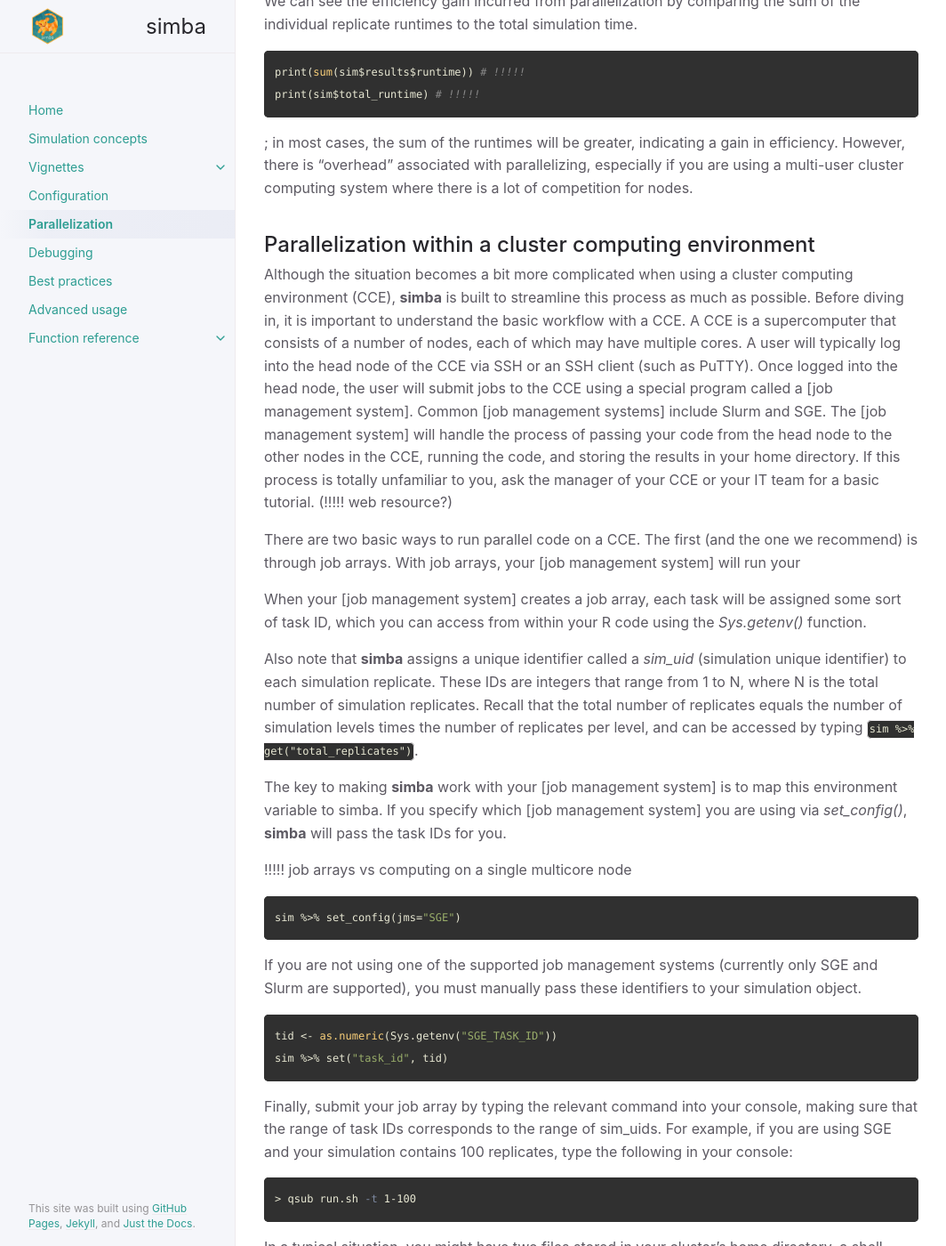
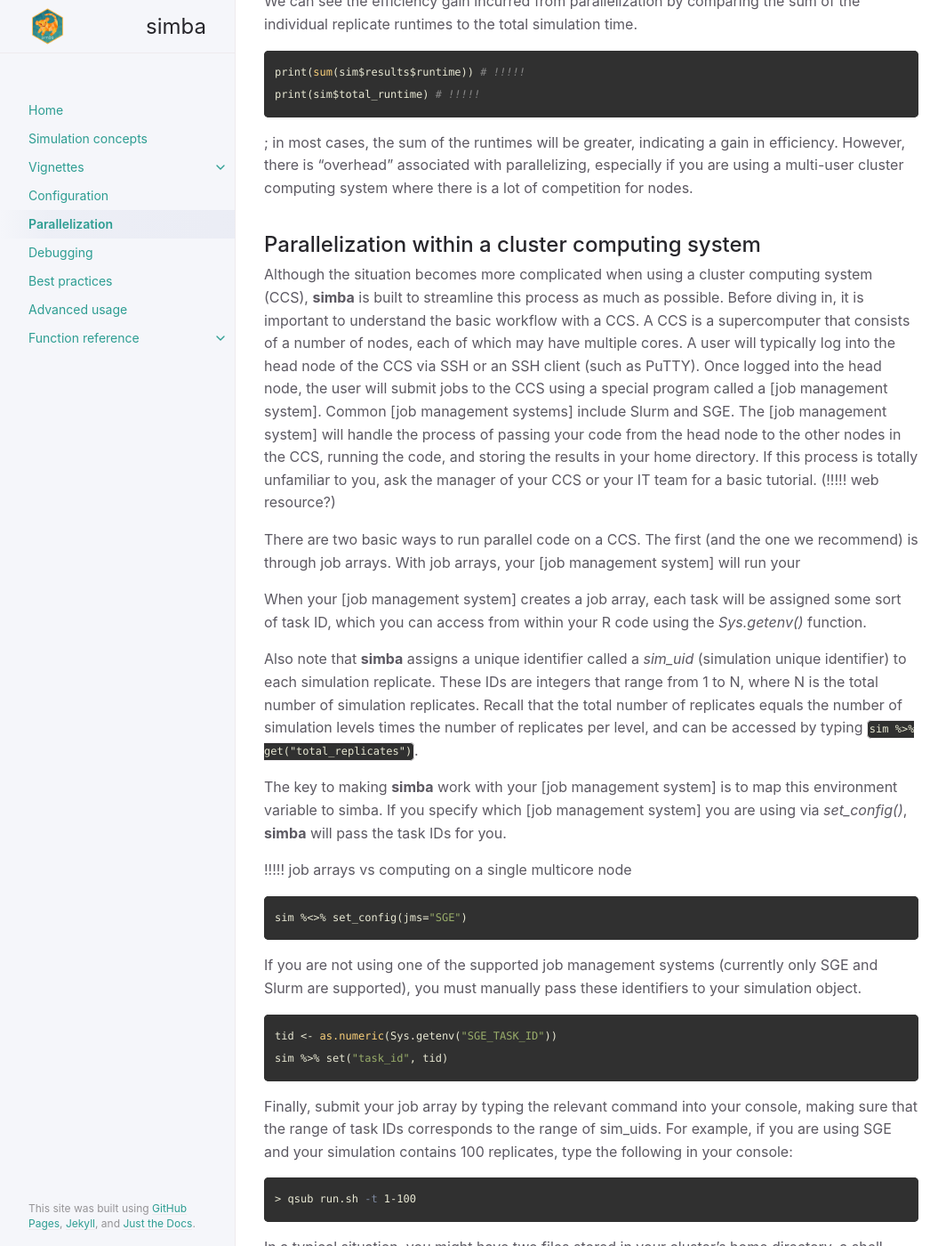
Before and after one commit to Avi-Kenny/SimEngine, a Jekyll site: the page built from docs/docs/parallelization.md, in a window 1280 px wide and 1400 px high, scrolled down 2247 px. Shown: the whole window at 89% size, without its empty margins (107-1171 px from the left). Built offline with Jekyll 4.4.1, drawn with Linux system fonts in a browser that asks for light colours.

Commit message:
Updated docs

````diff
--- a/docs/docs/parallelization.md
+++ b/docs/docs/parallelization.md
@@ -83,11 +83,11 @@ print(sim$total_runtime) # !!!!!
 
 ; in most cases, the sum of the runtimes will be greater, indicating a gain in efficiency. However, there is "overhead" associated with parallelizing, especially if you are using a multi-user cluster computing system where there is a lot of competition for nodes.
 
-## Parallelization within a cluster computing environment
+## Parallelization within a cluster computing system
 
-Although the situation becomes a bit more complicated when using a cluster computing environment (CCE), **simba** is built to streamline this process as much as possible. Before diving in, it is important to understand the basic workflow with a CCE. A CCE is a supercomputer that consists of a number of nodes, each of which may have multiple cores. A user will typically log into the head node of the CCE via SSH or an SSH client (such as PuTTY). Once logged into the head node, the user will submit jobs to the CCE using a special program called a [job management system]. Common [job management systems] include Slurm and SGE. The [job management system] will handle the process of passing your code from the head node to the other nodes in the CCE, running the code, and storing the results in your home directory. If this process is totally unfamiliar to you, ask the manager of your CCE or your IT team for a basic tutorial. (!!!!! web resource?)
+Although the situation becomes more complicated when using a cluster computing system (CCS), **simba** is built to streamline this process as much as possible. Before diving in, it is important to understand the basic workflow with a CCS. A CCS is a supercomputer that consists of a number of nodes, each of which may have multiple cores. A user will typically log into the head node of the CCS via SSH or an SSH client (such as PuTTY). Once logged into the head node, the user will submit jobs to the CCS using a special program called a [job management system]. Common [job management systems] include Slurm and SGE. The [job management system] will handle the process of passing your code from the head node to the other nodes in the CCS, running the code, and storing the results in your home directory. If this process is totally unfamiliar to you, ask the manager of your CCS or your IT team for a basic tutorial. (!!!!! web resource?)
 
-There are two basic ways to run parallel code on a CCE. The first (and the one we recommend) is through job arrays. With job arrays, your [job management system] will run your
+There are two basic ways to run parallel code on a CCS. The first (and the one we recommend) is through job arrays. With job arrays, your [job management system] will run your
 
 When your [job management system] creates a job array, each task will be assigned some sort of task ID, which you can access from within your R code using the *Sys.getenv()* function.
 
@@ -101,7 +101,7 @@ The key to making **simba** work with your [job management system] is to map thi
 !!!!! job arrays vs computing on a single multicore node
 
 ```R
-sim %>% set_config(jms="SGE")
+sim %<>% set_config(jms="SGE")
 ```
 
 If you are not using one of the supported job management systems (currently only SGE and Slurm are supported), you must manually pass these identifiers to your simulation object.
````
Also changed, not shown: 4 other files.
